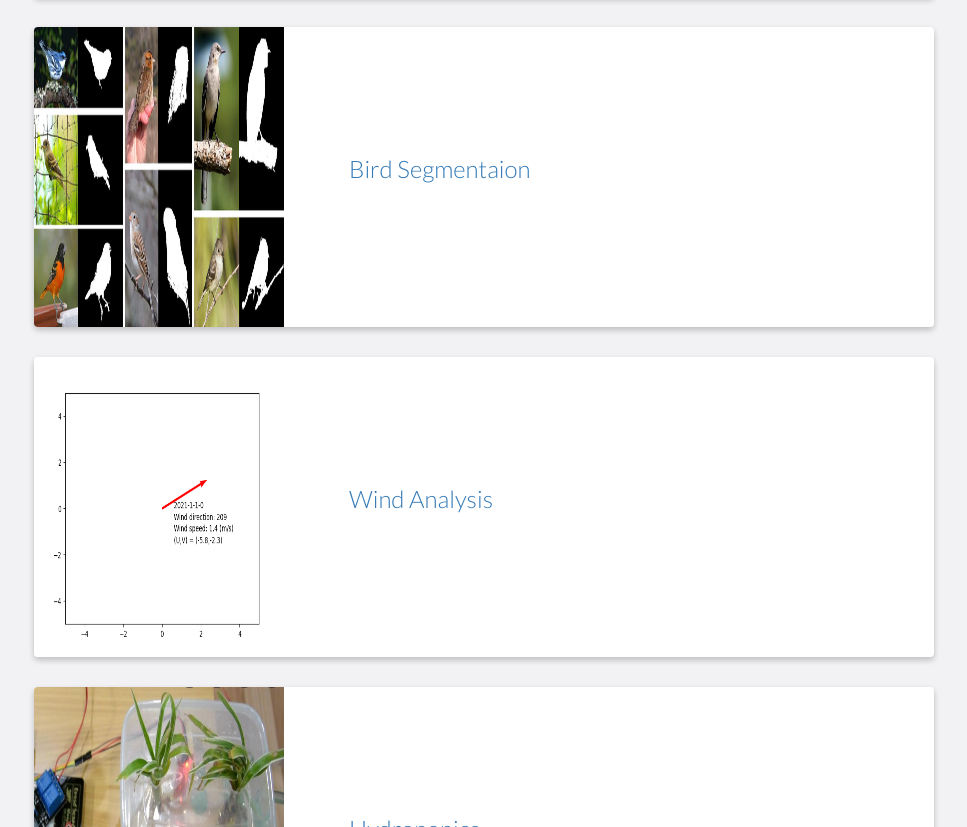
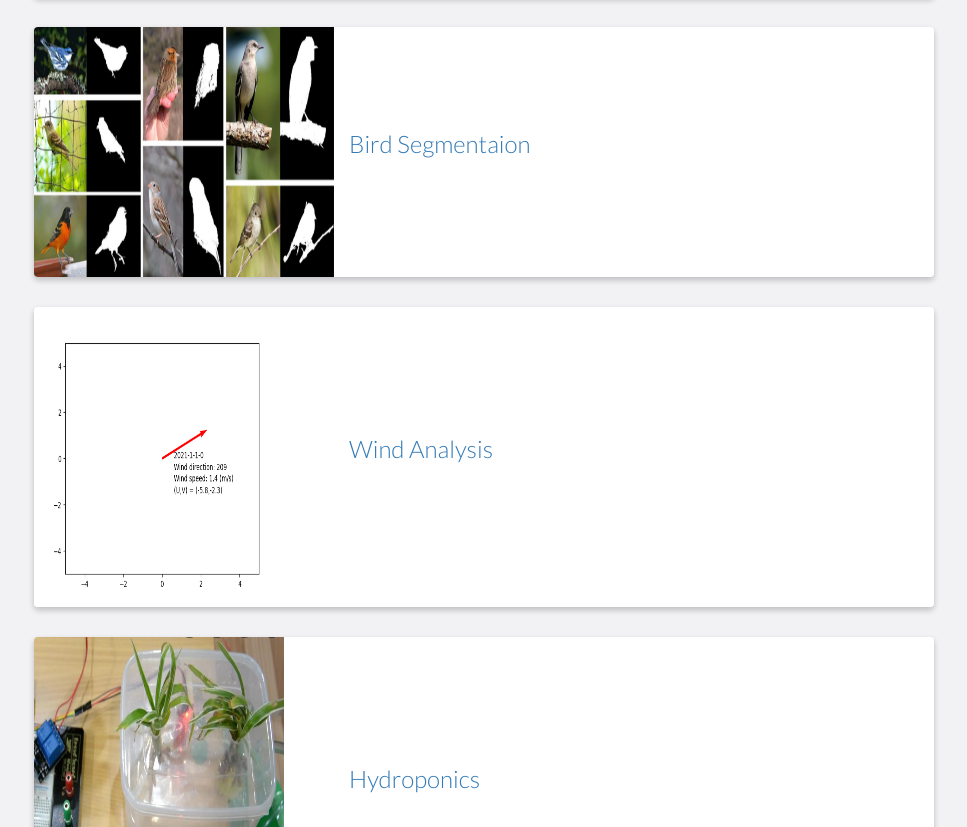
Before and after one commit to Chrischrislch/Chrischrislch.github.io, a website: page index.html in a window 1280 px wide. Shown: the part 3017-3844 px from the top of the page, without its empty margins (156-1123 px from the left). Drawn offline with nearby package versions, Linux system fonts and the light colour scheme.

Commit message:
Update index.html

```diff
--- a/index.html
+++ b/index.html
@@ -159,7 +159,7 @@
 
 	   <div class="project shadow-large">
                     <div class="project-image">
-                        <img src="images/bird.png" width="250" height="300"/>
+                        <img src="images/bird.png" width="300" height="250"/>
                     </div>
                     <!-- End .project-image -->
                     <div class="project-info">
```
